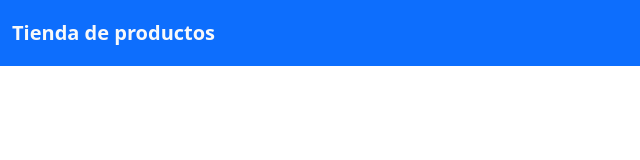
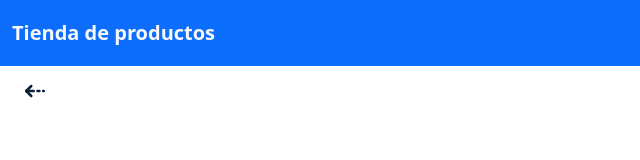
Before and after one commit to Leonel0414/ProyectoCTC, a plain HTML site: page producto-info.html in a window 1280 px wide. Shown: the full height of the page, 0-640 px from the left. Drawn offline with nearby package versions, Linux system fonts and the light colour scheme.

Commit message:
Agrego flecha para volver en producto-info

```diff
--- a/producto-info.html
+++ b/producto-info.html
@@ -30,6 +30,14 @@
     </div>
   </div>
 </nav>
+<a  href='index.html'><svg id="flecha" xmlns="http://www.w3.org/2000/svg" width="24" height="24" viewBox="0 0 24 24" fill="none" stroke="currentColor" stroke-width="2" stroke-linecap="round" stroke-linejoin="round" class="icon icon-tabler icons-tabler-outline icon-tabler-arrow-narrow-left-dashed">
+        	<path stroke="none" d="M0 0h24v24H0z" fill="none" />
+        	<path d="M5 12h6m3 0h1.5m3 0h.5" />
+        	<path d="M5 12l4 4" />
+        	<path d="M5 12l4 -4" />
+            </svg>
+        </a>
+
 
     </header>
 
```
